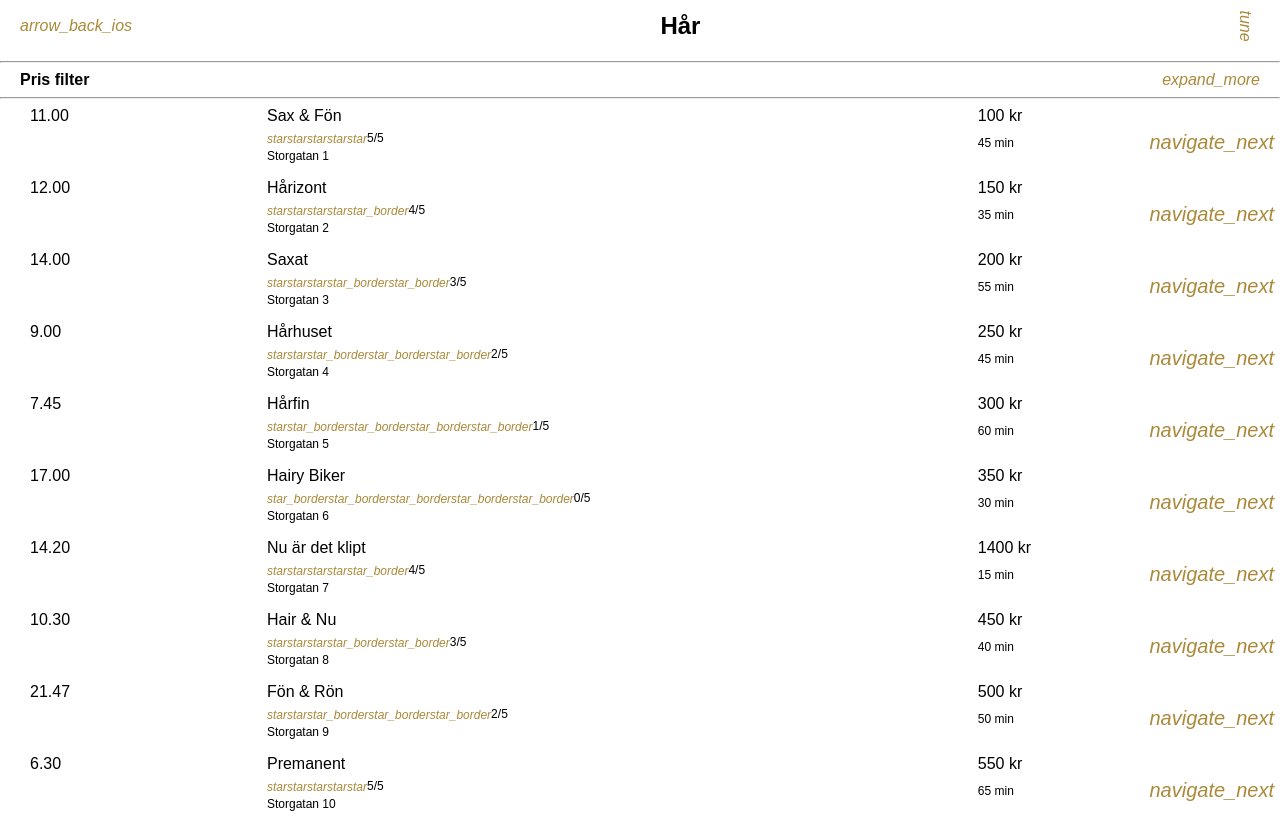
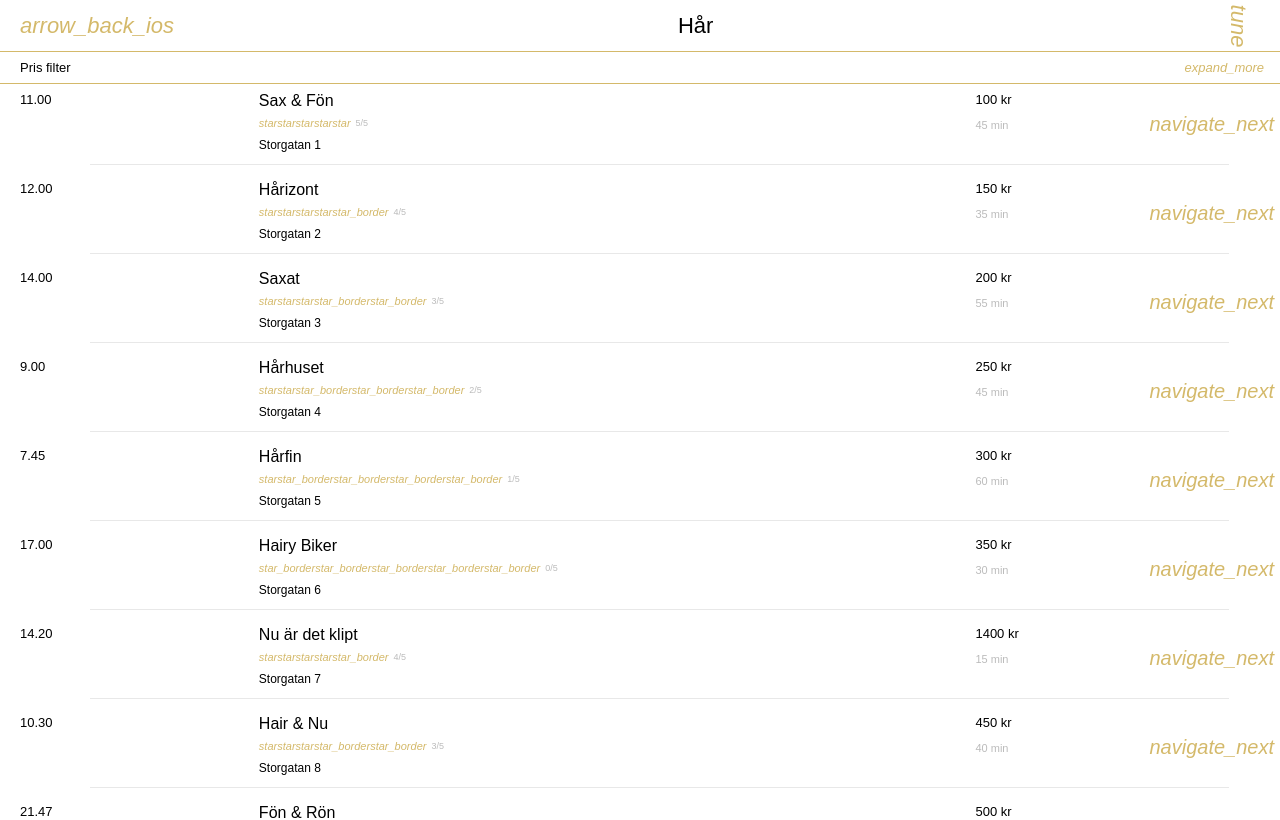
Before and after one commit to casperjureskog/Salongen, a React (Create React App) app: page / in a window 1280 px wide. Shown: the top 820 px of the page. Built offline with nearby package versions, Linux system fonts and the light colour scheme.

Commit message:
add font and more styling

```diff
--- a/src/App.css
+++ b/src/App.css
@@ -1,13 +1,29 @@
-.App {
+@font-face {
+  font-family: 'MillerBanner';
+  font-style: normal;
+  font-weight: 400;
+  src:
+    local('MillerBanner'),
+    url(./fonts/MillerBanner.otf) format('otf'),
+}
 
+.fontMiller {
+  font-family: 'MillerBanner', sans-serif;
+}
+
+.infoFont {
+  font-size: 13px;
 }
 
 .App-header {
+  font-family: 'MillerBanner', sans-serif;
   background-color: white;
   width: inherit;
   height: 0.8rem;
   padding: 20px;
+  padding-bottom: 10px;
   color: black;
+  font-size: 22px;
   display: flex;
   align-items: center;
   justify-content: space-between;
@@ -24,12 +40,24 @@
 }
 
 .starSize {
-  font-size: 12px;
+  font-size: 11px;
   vertical-align: middle;
 }
 
 .paddingMiddle {
   margin-top: 0.4rem;
+  margin-bottom: 0.4rem;
+}
+
+.adressSize {
+  font-size: 12px;
+  font-weight: lighter;
+}
+
+.ratingText {
+  font-size: 9px;
+  padding-left: 5px;
+  color: #BBBBBB;
 }
 
 .arrowSize {
@@ -37,8 +65,9 @@
   display: flex;
   align-items: center;
   justify-content: space-between;
-  font-size: 12px;
+  font-size: 11px;
   vertical-align: middle;
+  color: #BBBBBB;
 }
 
 .listBody {
@@ -51,53 +80,47 @@
   vertical-align: bottom;
 }
 
-button {
-  width: 100%;
-  border: 0px;
-      background-color: white;
-}
-
 .filterMenu {
   padding-left: 20px;
-  padding-right: 20px;
+  padding-right: 16px;
+  font-size: 13px;
   display: flex;
   align-items: center;
   justify-content: space-between;
 }
 
+.menuPadding {
+  padding-bottom: 10px;
+}
+
 .listMenu {
-  padding-left: 30px;
+  padding-left: 20px;
   padding-right: 6px;
   display: flex;
   align-items: center;
   justify-content: space-between;
 }
 
-h5 {
-  margin: 0;
-}
-
-h4 {
-  margin: 0;
+.hrLight {
+  margin-left: 7%;
+  width: 89%;
+  margin-right: 4%;
+  margin-bottom: 1rem;
+  background-color: #E8E8E8;
+  height: 1px;
+  border: 0;
 }
 
 .gold {
-  color: #AA8939;
+  color: #D4B96A;
+}
+
+hr {
+  background-color: #D4B96A;
+  height: 1px;
+  border: 0;
 }
 
 .rotate {
   transform: rotate(90deg)
 }
-
-.App-title {
-  font-size: 1.5em;
-}
-
-.App-intro {
-  font-size: large;
-}
-
-@keyframes App-logo-spin {
-  from { transform: rotate(0deg); }
-  to { transform: rotate(360deg); }
-}
--- a/src/App.js
+++ b/src/App.js
@@ -18,7 +18,7 @@ class App extends Component {
     return (
       <header className="App-header">
           <i class="material-icons gold">arrow_back_ios</i>
-          <h2>Hår</h2>
+          Hår
           <i class="material-icons rotate gold">tune</i>
       </header>
     );
@@ -26,13 +26,9 @@ class App extends Component {
 
   menuText() {
     if (this.state.filterMenuState === 'Pris filter') {
-      return <h4>{this.state.filterMenuState}</h4>;
+      return this.state.filterMenuState;
     } else {
-      return (
-        <h4>
-        Pris {this.state.interMin} - {this.state.interMax ? this.state.interMax : '>'} kr
-        </h4>
-      );
+      return <span> Pris {this.state.interMin} - {this.state.interMax ? this.state.interMax : '>'} kr </span>;
     }
   }
 
@@ -53,6 +49,7 @@ class App extends Component {
       }
       i++;
     }
+    starIcon.push(<span class="ratingText">{stars}/5</span>)
     return  starIcon;
   }
 
@@ -68,43 +65,45 @@ class App extends Component {
   filterList(low, high) {
     return (
       <div>
-        <div class="filterMenu" onClick={() => this.setState({ interMin: 0, interMax: undefined, filterMenuState: 'Pris filter' })}> Inget filter </div>
-        <div class="filterMenu" onClick={() => this.setState({ interMin: 0, interMax: 250, filterMenuState: undefined })}> Pris 0 - 250 kr </div>
-        <div class="filterMenu" onClick={() => this.setState({ interMin: 250, interMax: 500, filterMenuState: undefined })}> Pris 250 - 500 kr </div>
-        <div class="filterMenu" onClick={() => this.setState({ interMin: 500, interMax: 1000, filterMenuState: undefined })}> Pris 500 - 1000 kr </div>
-        <div class="filterMenu" onClick={() => this.setState({ interMin: 1000, interMax: undefined, filterMenuState: undefined })}> Pris 1000 - > kr </div>
+        <div class="filterMenu menuPadding gold" onClick={() => this.setState({ interMin: 0, interMax: undefined, filterMenuState: 'Pris filter', filterMenuOn: false })}> Inget filter </div>
+        <div class="filterMenu menuPadding gold" onClick={() => this.setState({ interMin: 0, interMax: 250, filterMenuState: undefined, filterMenuOn: false })}> Pris 0 - 250 kr </div>
+        <div class="filterMenu menuPadding gold" onClick={() => this.setState({ interMin: 250, interMax: 500, filterMenuState: undefined, filterMenuOn: false })}> Pris 250 - 500 kr </div>
+        <div class="filterMenu menuPadding gold" onClick={() => this.setState({ interMin: 500, interMax: 1000, filterMenuState: undefined, filterMenuOn: false })}> Pris 500 - 1000 kr </div>
+        <div class="filterMenu menuPadding gold" onClick={() => this.setState({ interMin: 1000, interMax: undefined, filterMenuState: undefined, filterMenuOn: false })}> Pris 1000 - > kr </div>
       </div>
     )
   }
 
   list() {
     var lista = []
-
     SalongList.map((salong) => {
       if (salong.price > this.state.interMin && (salong.price < this.state.interMax || !this.state.interMax)) {
-        lista.push( <div key={salong.id} class="listMenu">
-         <div class="listHeight">{salong.time}</div>
+        lista.push(
+          <div key={salong.id}>
+            <div class="listMenu">
+              <div class="listHeight infoFont">{salong.time}</div>
               <div class="listBody">
-           {salong.title}
+                <span class="fontMiller">{salong.title}</span>
                 {this.low}
                 <br></br>
                 <div class="starSize paddingMiddle">
                   {this.grade(salong.grade)}
-             {salong.grade}/5
                 </div>
-           <span class="starSize paddingMiddle">{salong.adress}</span>
+                <span class="starSize paddingMiddle adressSize">{salong.adress}</span>
               </div>
-         <div class="listHeight listRight">
+              <div class="listHeight listRight infoFont">
                 {salong.price} kr
                 <div class="arrowSize">
                   {salong.duration} min
                   <i class="material-icons gold arrow">navigate_next</i>
                 </div>
               </div>
-        </div>);
+            </div>
+            <div class="hrLight"></div>
+          </div>
+        );
       }
     });
-
     return lista;
   }
 
```
Also changed, not shown: src/fonts/MillerBanner.otf (added). Lines whose indentation alone changed are shown as unchanged.
